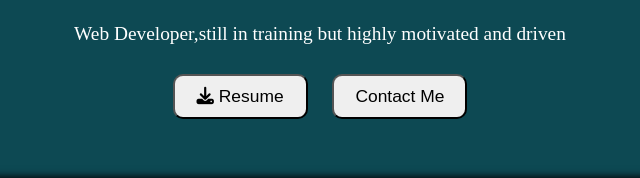
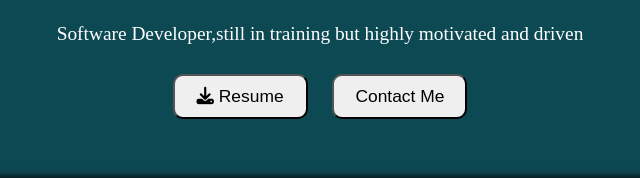
Before and after one commit to kvtdholariya/kvtdholariya.github.io, a plain HTML site: page index.html in a window 1280 px wide. Shown: the part 208-386 px from the top of the page, 320-960 px from the left. Drawn offline with Linux system fonts and the light colour scheme.

Commit message:
modified Index.html

```diff
--- a/index.html
+++ b/index.html
@@ -27,7 +27,7 @@ kmdholariya@myseneca.ca-->
                 <img src="media/1.jpg" width=200px alt="Kavita">
                 <div>
                     <h1>Kavita Dholariya</h1>
-                    <p>Web Developer,still in training but highly motivated and driven</p>
+                    <p>Software Developer,still in training but highly motivated and driven</p>
                     <!--download a resume on the different window and desktop-->
                     <a href="media/resume.pdf" download="resume">
                         <button type="button" tabindex="1">
```
